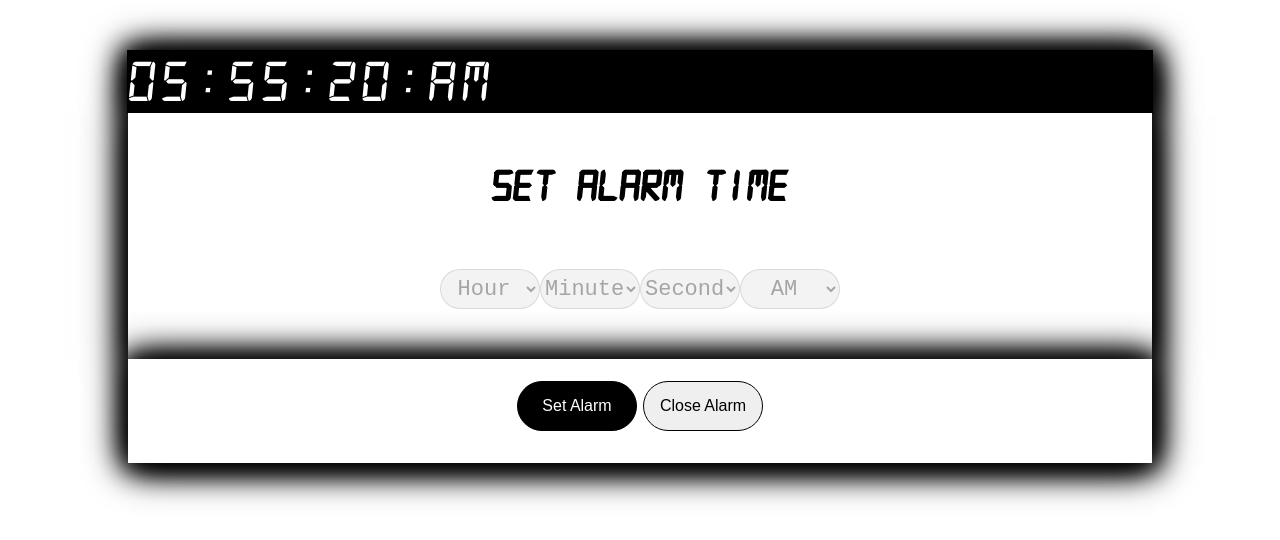
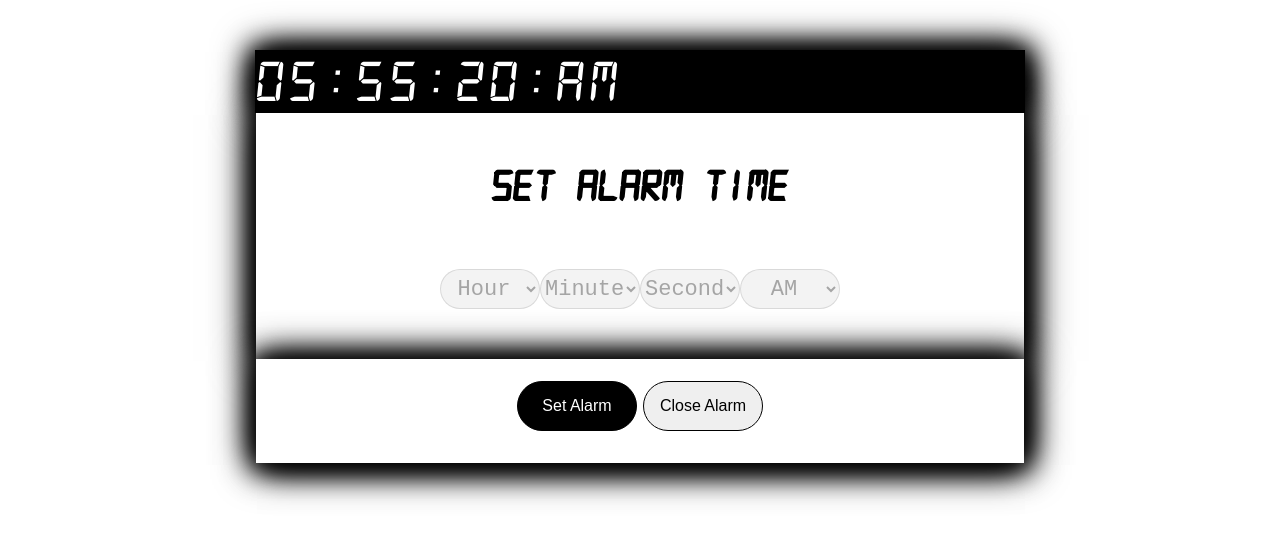
Before and after one commit to dhumalkomal/Alarm-Clock, a website: page index.html in a window 1280 px wide. Both pictures are taken after a click on the button "Set Alarm". Drawn offline with Linux system fonts and the light colour scheme.

Commit message:
Added the files

```diff
--- a/package.json
+++ b/package.json
@@ -11,5 +11,8 @@
     "url": "git init"
   },
   "author": "Komal Dhumal",
-  "license": "ISC"
+  "license": "ISC",
+  "dependencies": {
+    "play-sound": "^1.1.5"
+  }
 }
--- a/script2.js
+++ b/script2.js
@@ -1,5 +1,4 @@
-var sound=new Audio("https://freespecialeffects.co.uk/soundfx/bells/church_bells_01.wav");
-// var sound = Audio("http://alphapapa.net/startreksounds/TNG%20-%20Two%20Triple-Tone%20Alarm.wav");
+var sound = new Audio("/soundEffect/clock-alarm-8761.mp3");
 sound.loop=true;
 
 var clock=document.getElementById('clock');
@@ -27,18 +26,19 @@ var currentTime= setInterval( function() {
 }, 1000);
 
 function addZero(time){
-    return (time < 10) ? "0" + time :time ;
+    return (time < 10) ? "0" + time:time ;
 }
 
 //hours Menu
 function hoursMenu() {
     var select = document.getElementById("alarmHrs");
     var hrs = 12;
-    for (let i = 1; i <= hrs; i++) {
+    for (let i = 1; i <= hrs; i++) { // Change "<" to "<="
         select.options[select.options.length] =
             new Option(i < 10 ? "0" + i : i, i);
     }
 }
+
 hoursMenu();
 
 //Minute Menu
@@ -47,7 +47,7 @@ function MinuteMenu() {
     var mins = 59;
     for (let i = 1; i <= mins; i++) {
         select.options[select.options.length] =
-            new Option(i < 10 ? "0" + i : i, i);
+            new Option(i < 10 ? "0" + i:i, i);
     }
 }
 MinuteMenu();
@@ -58,15 +58,18 @@ function SecondMenu() {
     var secs = 59;
     for (let i = 1; i <= secs; i++) {
         select.options[select.options.length] =
-            new Option(i < 10 ? "0" + i : i, i);
+            new Option(i < 10 ? "0" + i:i, i);
     }
 }
 SecondMenu();
 
+var sound = new Audio("/soundEffect/clock-alarm-8761.mp3");
+sound.loop=true;
 
 // Set Alarm
 function SetAlarm(){
-	// alert("Set Alarm");
+
+	alert("Set Alarm");
     console.log('SetAlarm function called');
 	var hr=document.getElementById('alarmHrs');
     var min=document.getElementById('alarmMin');
@@ -81,8 +84,8 @@ function SetAlarm(){
     var alarmTime= addZero(selectHours) + ":" +
                    addZero(selectMinutes) + ":" +
                    addZero(selectSeconds) + ":" +
-                   addZero(selectAP) ;
-        //    console.log(AlarmTime);
+                   selectAP ;
+           console.log(alarmTime);
                 document.getElementById('alarmHrs').disabled=true;
                 document.getElementById('alarmMin').disabled=true;
                 document.getElementById('alarmSec').disabled=true;
@@ -111,18 +114,26 @@ function SetAlarm(){
                     }
 
                     // clock.innerHTML= hours +" :" + minutes+ " :" + seconds +" :" +"AM"+"PM";
-                    var currentTime= clock.textContent = addZero(hours)+ ":" +
-                                                         addZero(minutes) +":" +
-                                                         addZero(seconds) + ":"
-                                                         +ampm ;
+                    var currentTime=  addZero(hours)+ ":"+
+                                      addZero(minutes)+":" +
+                                      addZero(seconds) + ":"
+                                      +ampm ;
+                    // console.log(currentTime);
+                    if(alarmTime == currentTime){
+                            sound.play();
+                        //  console.log('alarm ringing');
+                     }
 
-
-                    if(alarmTime == currentTime){
-                         sound.play();
-                     }
                 }, 1000);
 
+                // Event listener to start playing the sound when it's ready
+                // sound.addEventListener('canplaythrough', function() {
+                //     sound.play();
+
+                // });
+
 }
+
 
 function clearAlarm(){
                 document.getElementById('alarmHrs').disabled=false;
--- a/style.css
+++ b/style.css
@@ -14,11 +14,11 @@ body{
 }
 
 #clock{
-    /* height: auto; */
+    height: auto;
     background-color: black;
     color: white;
     padding: 1px;
-    width: 80%;
+    width: 60%;
     margin: auto;
     font-size: 60px;
     letter-spacing: 5px;
@@ -27,7 +27,7 @@ body{
 }
 
 .alarm-container{
-    width: 80%;
+    width: 60%;
     margin: auto;
     padding: 20px 0px;
     text-align: center;
@@ -44,6 +44,7 @@ body{
 .alarm-item{
     width: auto;
     display: flex;
+    flex-wrap: wrap;
     align-items: center;
     justify-content: center;
     padding: 30px 0;
@@ -62,7 +63,7 @@ body{
 }
 
 #button{
-    width: 80%;
+    width: 60%;
     margin: auto;
     display: flex;
     align-items: center;
```
Also changed, not shown: index.html (+1 -1 lines), 1 other file.
